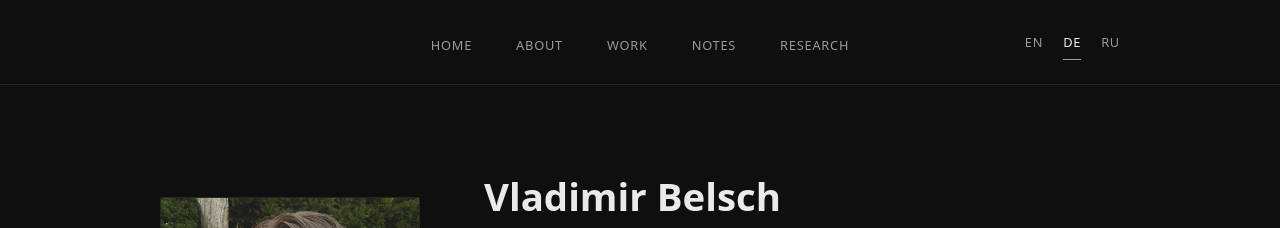
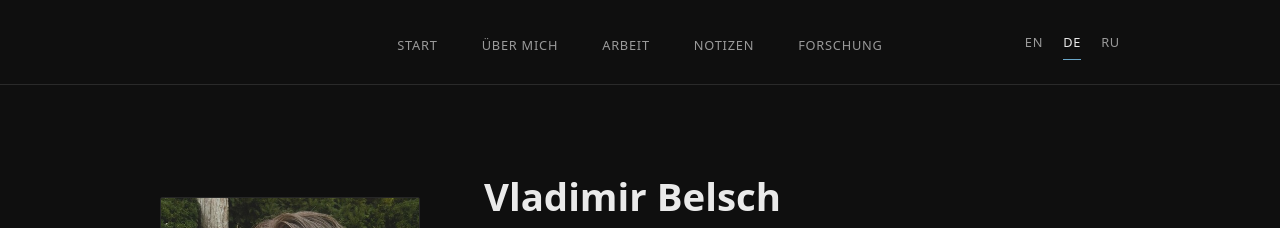
Before and after one commit to saucemachine/saucemachine.github.io, a Jekyll site: the page built from de/index.md, in a window 1280 px wide. Shown: the top 228 px of the page. Built offline with Jekyll 4.4.1, drawn with Linux system fonts in a browser that asks for light colours.

Commit message:
hreflang

```diff
--- a/_includes/nav.html
+++ b/_includes/nav.html
@@ -4,11 +4,27 @@
     <div class="nav-spacer"></div>
 
     <nav class="site-nav">
+      {% if page.lang == "ru" %}
+        <a href="/" class="{% if page.title == 'Home' %}active{% endif %}">Главная</a>
+        <a href="/about" class="{% if page.title == 'About' %}active{% endif %}">Обо мне</a>
+        <a href="/work" class="{% if page.title == 'Work' %}active{% endif %}">Работа</a>
+        <a href="/notes" class="{% if page.title == 'Notes' %}active{% endif %}">Заметки</a>
+        <a href="/research" class="{% if page.title == 'Research' %}active{% endif %}">Исследования</a>
+
+      {% elsif page.lang == "de" %}
+        <a href="/" class="{% if page.title == 'Home' %}active{% endif %}">Start</a>
+        <a href="/about" class="{% if page.title == 'About' %}active{% endif %}">Über mich</a>
+        <a href="/work" class="{% if page.title == 'Work' %}active{% endif %}">Arbeit</a>
+        <a href="/notes" class="{% if page.title == 'Notes' %}active{% endif %}">Notizen</a>
+        <a href="/research" class="{% if page.title == 'Research' %}active{% endif %}">Forschung</a>
+
+      {% else %}
         <a href="/" class="{% if page.title == 'Home' %}active{% endif %}">Home</a>
         <a href="/about" class="{% if page.title == 'About' %}active{% endif %}">About</a>
         <a href="/work" class="{% if page.title == 'Work' %}active{% endif %}">Work</a>
         <a href="/notes" class="{% if page.title == 'Notes' %}active{% endif %}">Notes</a>
         <a href="/research" class="{% if page.title == 'Research' %}active{% endif %}">Research</a>
+      {% endif %}
     </nav>
 
     <div class="lang-switcher">
@@ -17,6 +33,5 @@
       <a href="/ru/" class="{% if page.lang == 'ru' %}active{% endif %}">RU</a>
     </div>
 
-
   </div>
 </header>
--- a/_layouts/default.html
+++ b/_layouts/default.html
@@ -3,9 +3,18 @@
   <head>
     <meta charset="UTF-8" />
     <meta name="viewport" content="width=device-width, initial-scale=1" />
+
     <title>{{ page.title }}</title>
     {% seo %}
+
+    <!-- Styles -->
     <link rel="stylesheet" href="{{ '/assets/style.css' | relative_url }}">
+
+    <!-- hreflang -->
+    <link rel="alternate" hreflang="en" href="{{ site.url }}/" />
+    <link rel="alternate" hreflang="de" href="{{ site.url }}/de/" />
+    <link rel="alternate" hreflang="ru" href="{{ site.url }}/ru/" />
+    <link rel="alternate" hreflang="x-default" href="{{ site.url }}/" />
   </head>
 
   <body>
@@ -19,7 +28,9 @@
 
     <!-- Footer -->
     <footer class="site-footer">
-      <p>Published with <a href="https://pages.github.com">GitHub Pages</a></p>
+      <p>
+        Published with <a href="https://pages.github.com">GitHub Pages</a>
+      </p>
     </footer>
   </body>
 </html>
```
Lines whose indentation alone changed are shown as unchanged.
